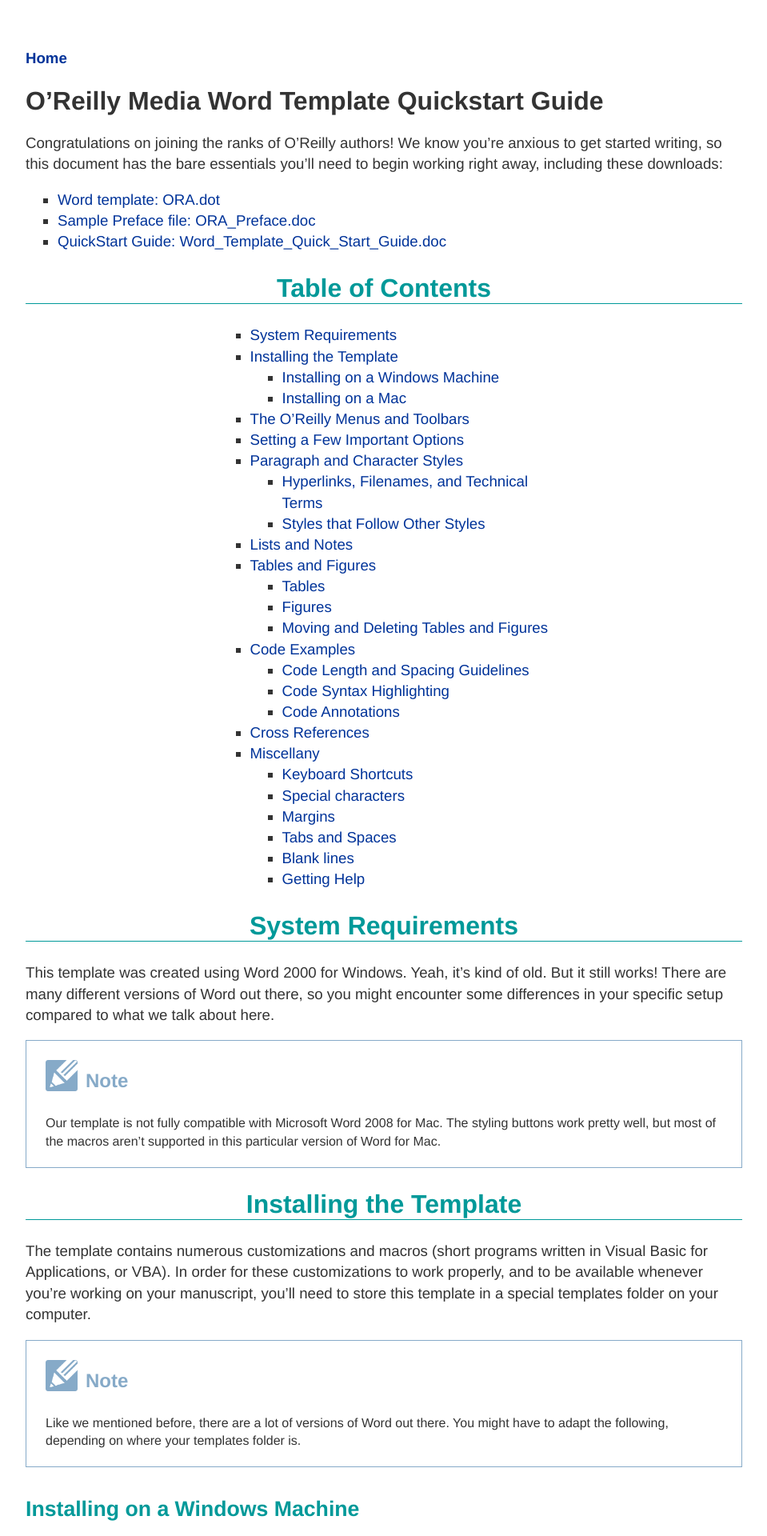
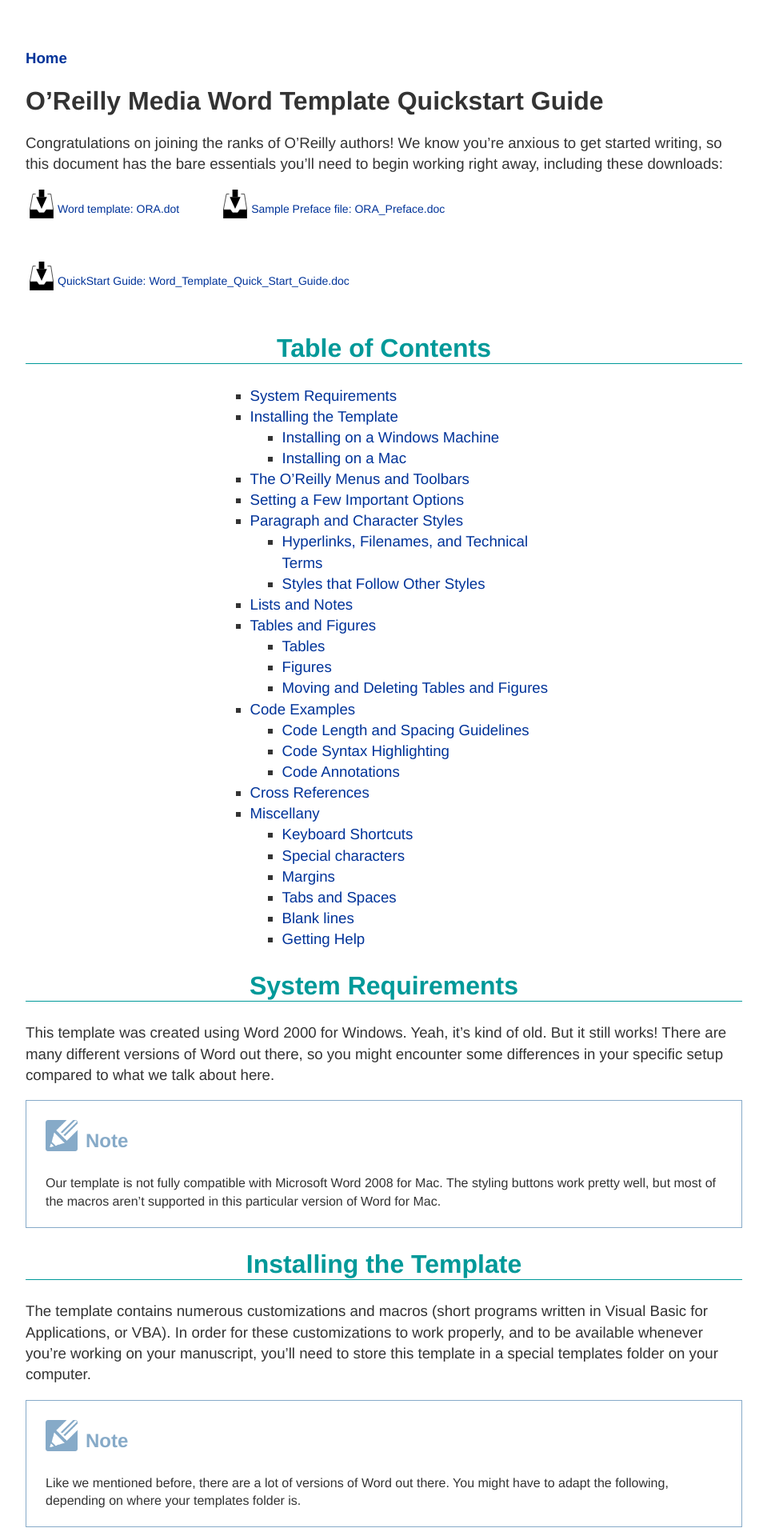
Before and after one commit to oreillymedia/production-resources, a Jekyll site: the page built from word/index.md, in a window 1280 px wide. Shown: the top 1920 px of the page at 80% size, without its empty margins (160-1119 px from the left). Built offline with Jekyll 4.4.1, drawn with Linux system fonts in a browser that asks for light colours.

Commit message:
Update index.md
Updating class on first ul

```diff
--- a/word/index.md
+++ b/word/index.md
@@ -6,7 +6,7 @@
 
 Congratulations on joining the ranks of O'Reilly authors! We know you're anxious to get started writing, so this document has the bare essentials you'll need to begin working right away, including these downloads:
 
-<ul class="no-bullet">
+<ul class="no-bullets">
 <li><a href="ORA.dot">Word template: ORA.dot</a></li>
 <li><a href="ORA_Preface.doc">Sample Preface file: ORA_Preface.doc</a></li>
 <li><a href="Word_Template_Quick_Start_Guide.doc">QuickStart Guide: Word_Template_Quick_Start_Guide.doc</a></li>
```
